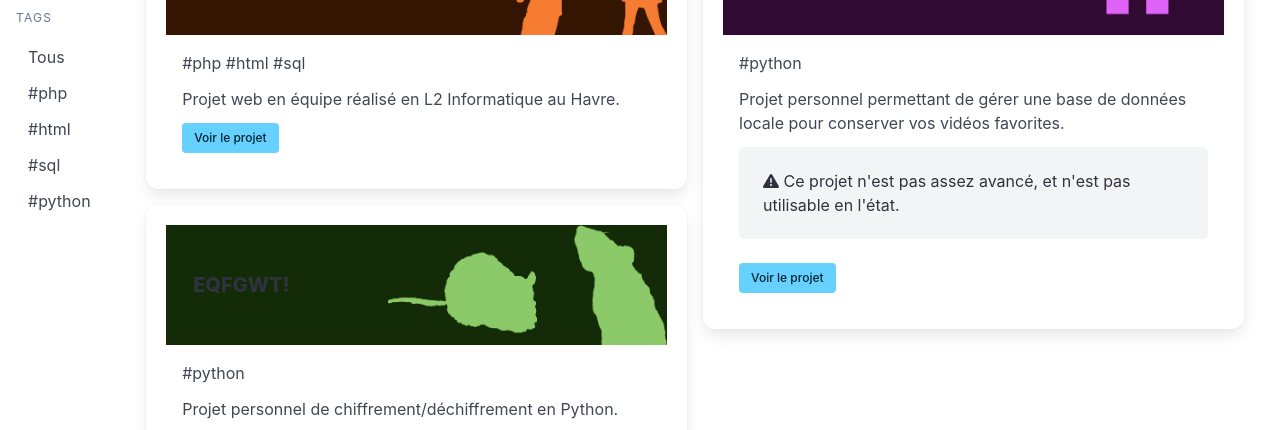
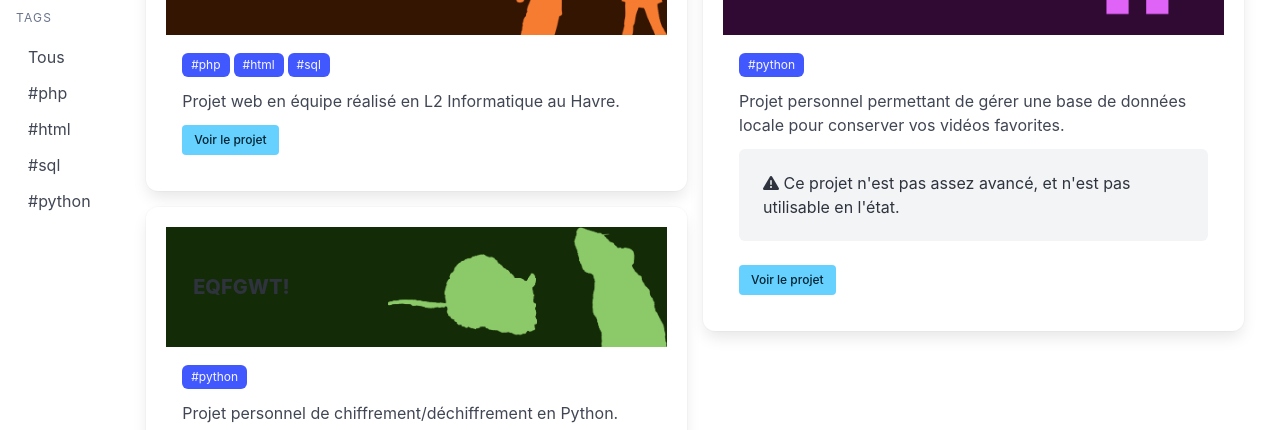
Before and after one commit to daminoid/daminoid.github.io, a plain HTML site: page index.html in a window 1280 px wide. Shown: the part 329-759 px from the top of the page. Drawn offline with nearby package versions, Linux system fonts and the light colour scheme.

Commit message:
ajout des tags cliquable

```diff
--- a/index.html
+++ b/index.html
@@ -77,6 +77,6 @@
 
 
 
-        <script src="script.js"></script>
+        <script src="script.js?v=1"></script>
     </body>
 </html>
--- a/script.js
+++ b/script.js
@@ -26,7 +26,12 @@ document.addEventListener('DOMContentLoaded', () => {
                   <p class="title is-5">${project.title}</p>
                 </div>
                 <div class="p-4">
-                  <p class="mb-3">#${projectTags.join(" #")}</p>
+                  <p class="mb-3">
+                    ${projectTags.map(tag =>
+                      `<a href="#" onclick="filterProjects('${tag}')" class="tag is-link mr-1">#${tag}</a>`
+                    ).join("")}
+                  </p>
+
                   <p class="mb-3">${project.description}</p>
 
                   ${project.note ? `
```
